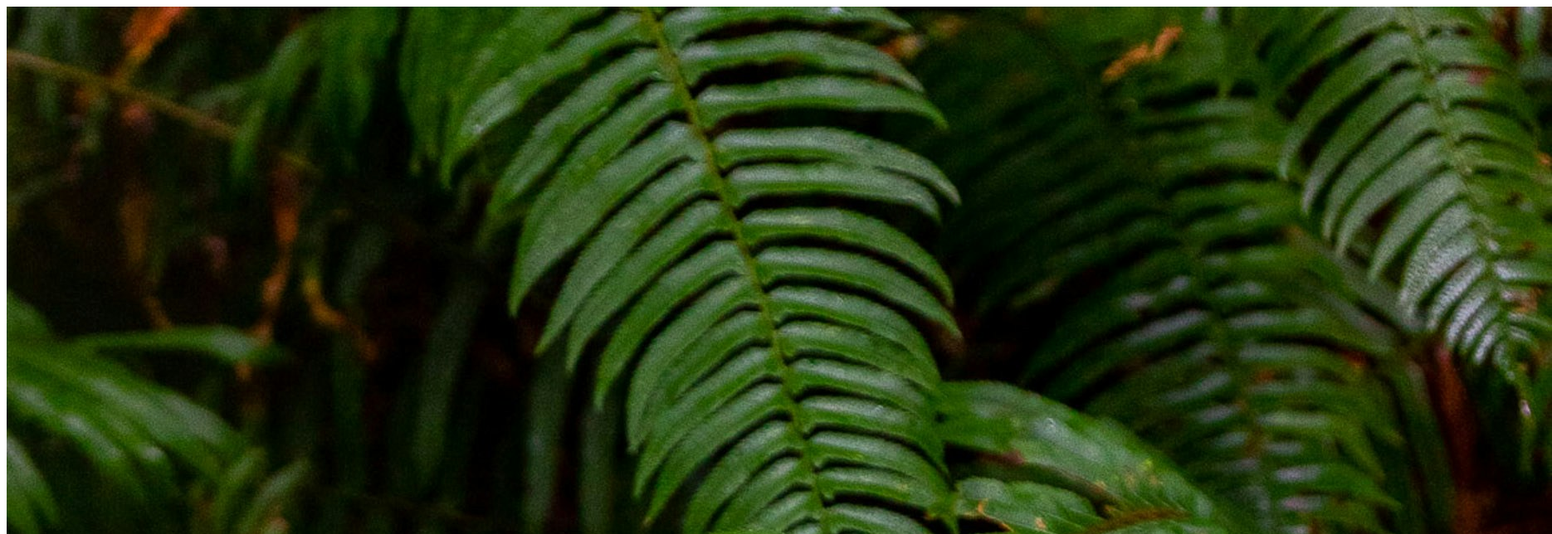
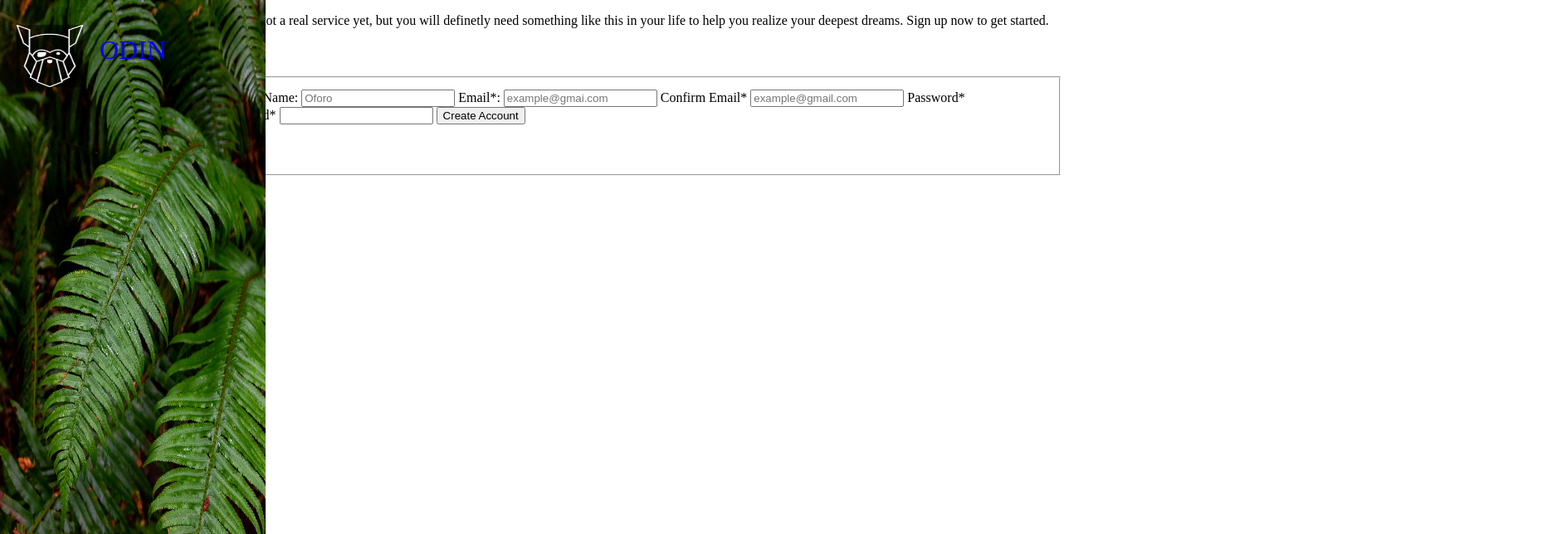
Before and after one commit to Josephdada01/Sign-Up_Form, a plain HTML site: page sign_up.html in a window 1280 px wide. Shown: the top 644 px of the page at 83% size, 1870 px wide, since content can reach past the window. Drawn offline with Linux system fonts and the light colour scheme.

Commit message:
ongoing project

```diff
--- a/sign_up.css
+++ b/sign_up.css
@@ -0,0 +1,107 @@
+body {
+    margin: 0;
+    padding: 0;
+    font-family: 'Times New Roman', Times, serif;
+  }
+
+.flex-container {
+    display: flex;
+  }
+
+.left-side {
+    width: 40%;
+    position: relative;
+  }
+
+  .background-flowers {
+    height: 100%;
+    width: 25%;
+    position: absolute;
+    top: 0;
+    left: 0;
+    background-repeat: no-repeat;
+    background-size: cover;
+    display: flex;
+    align-items: center;
+  }
+  .odin-info {
+    margin-left: 20px; /* Adjust the margin based on your design */
+  }
+
+
+  .odin-logo {
+    position: absolute;
+    top: 30px;
+    left: 20px;
+    background-color: rgba(0, 0, 0, 0.5);
+    width: 80px;
+    height: 75px;
+  }
+  .odin-name p {
+    position: absolute;
+    top: 10px;
+    left: 120px;
+    color: blue;
+    font-size: 2rem;
+  }
+.odin-name {
+    display: flex;
+    background-color: rgba(0, 0, 0, 0.5);
+    height: 75px;
+  }
+
+  .right-side {
+    flex: 1;
+    padding: 20px;
+  }
+
+
+/*
+body {
+    margin: 0%;
+    padding: 0%;
+    flex: 1;
+    font-family: 'Times New Roman', Times, serif;
+}
+.flex-container {
+    display: flex;
+    flex-direction: row;
+    flex-wrap: nowrap;
+}
+
+.the_left_side, .background-flowers img {
+    height: 100%;
+    width: 40%;
+    position: relative;
+    background-repeat: no-repeat;
+    background-size: cover;
+    background-position: left;
+}
+.the_left_side, .odin-logo img {
+    background-color: black transparent;
+}
+*/
+/*
+.odin-logo {
+    width: 50px;
+    height: auto;
+    position: absolute;
+    top: 30px;
+    left: 20px;
+    background-color: rgba(0, 0, 0, 0.5);
+    width: 80px;
+    height: 75px;
+  }
+
+  .odin-name {
+    color: white;
+    margin: 0;
+    font-size: 16px;
+    position: absolute;
+    top: 30px;
+    left: 20px;
+    background-color: rgba(0, 0, 0, 0.5);
+    width: 80px;
+    height: 75px;
+  }
+  */
--- a/sign_up.html
+++ b/sign_up.html
@@ -4,27 +4,25 @@
     <meta charset="UTF-8">
     <meta name="viewport" content="width=device-width, initial-scale=1.0">
     <title>RNJ Sign-up Form</title>
+    <link rel="stylesheet" href="sign_up.css">
 </head>
 <body>
     <div class="flex-container">
-        <div class="the_left_sides">
-            <div class="background-flowers">
-                <img src="image/halie-west-25xggax4bSA-unsplash.jpg" alt="the bacgrondlogo on the side">
-            </div>
-            <div class="odin-logo">
-                <img src="/image/odin-lined.png" alt="the odin-lined logo">
-            </div>
+        <div class="the-left">
+            <img class="background-flowers" src="image/halie-west-25xggax4bSA-unsplash.jpg" alt="Background Flowers">
+            <img class="odin-logo" src="image/odin-lined.png" alt="Odin Logo">
+            <div class="odin-name"><p>ODIN</p></div>
+            <!--<div class="odin-info">
+                <img class="odin-logo" src="image/odin-lined.png" alt="Odin Logo">
+                <p class="odin-name">ODIN</p>
+              </div>-->
         </div>
-        <div class="the-first-right-content">
+        <div class="the-right">
             <p>Welcome to RNJ Sign-up page! Although this is not a real service yet,
                 but you will definetly need something like this in your life to help
                 you realize your deepest dreams. Sign up now to get started.
             </p>
-            <p>
-                You know you want to.
-            </p>
-        </div>
-        <div class="the-form-part">
+            <p>You know you want to.</p>
             <form action="constructtechpro.tech" method="post">
                 <fieldset>
                     <legend>Let's do this!</legend>
```
